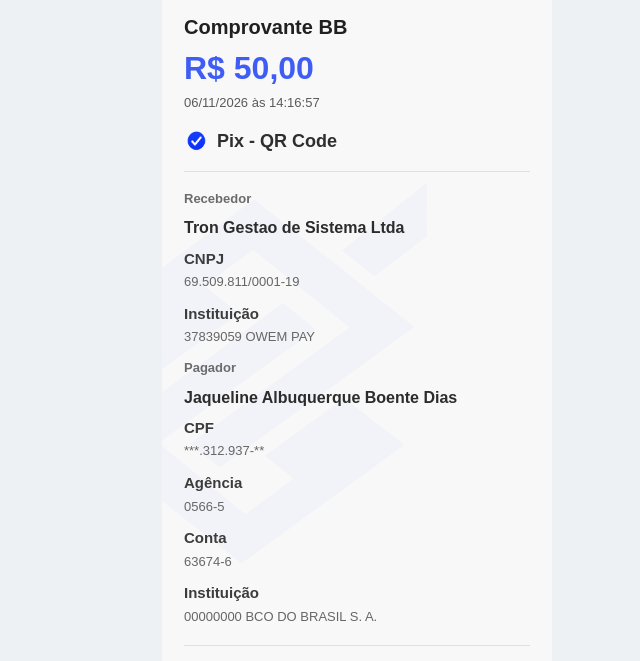
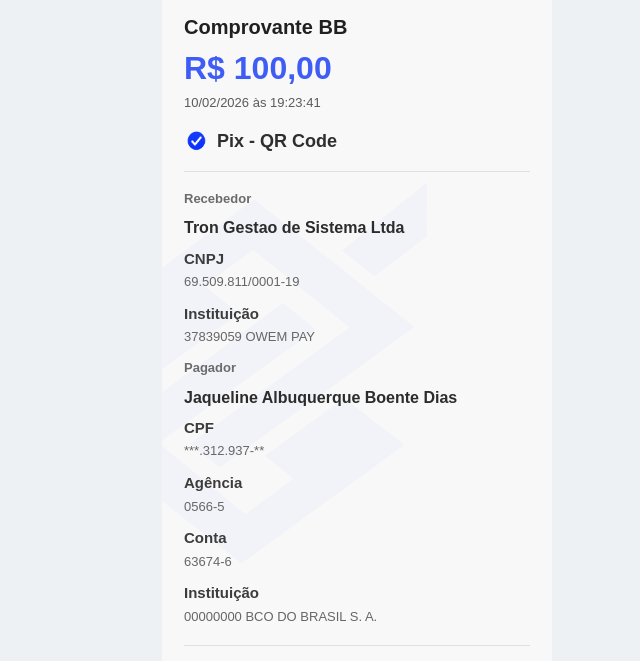
Before and after one commit to tallonagency2-ui/end, a plain HTML site: page index2.html in a window 1280 px wide. Shown: the part 91-752 px from the top of the page, without its empty margins (283-923 px from the left). Drawn offline with Linux system fonts and the light colour scheme.

Commit message:
Update index2.html

```diff
--- a/index2.html
+++ b/index2.html
@@ -25,9 +25,9 @@
 
       <h1 class="bb-title">Comprovante BB</h1>
 
-      <div class="bb-amount">R$ 50,00</div>
+      <div class="bb-amount">R$ 100,00</div>
 
-      <p class="bb-date">06/11/2026 às 14:16:57</p>
+      <p class="bb-date">10/02/2026 às 19:23:41</p>
 
       <div class="bb-status">
         <img
```
